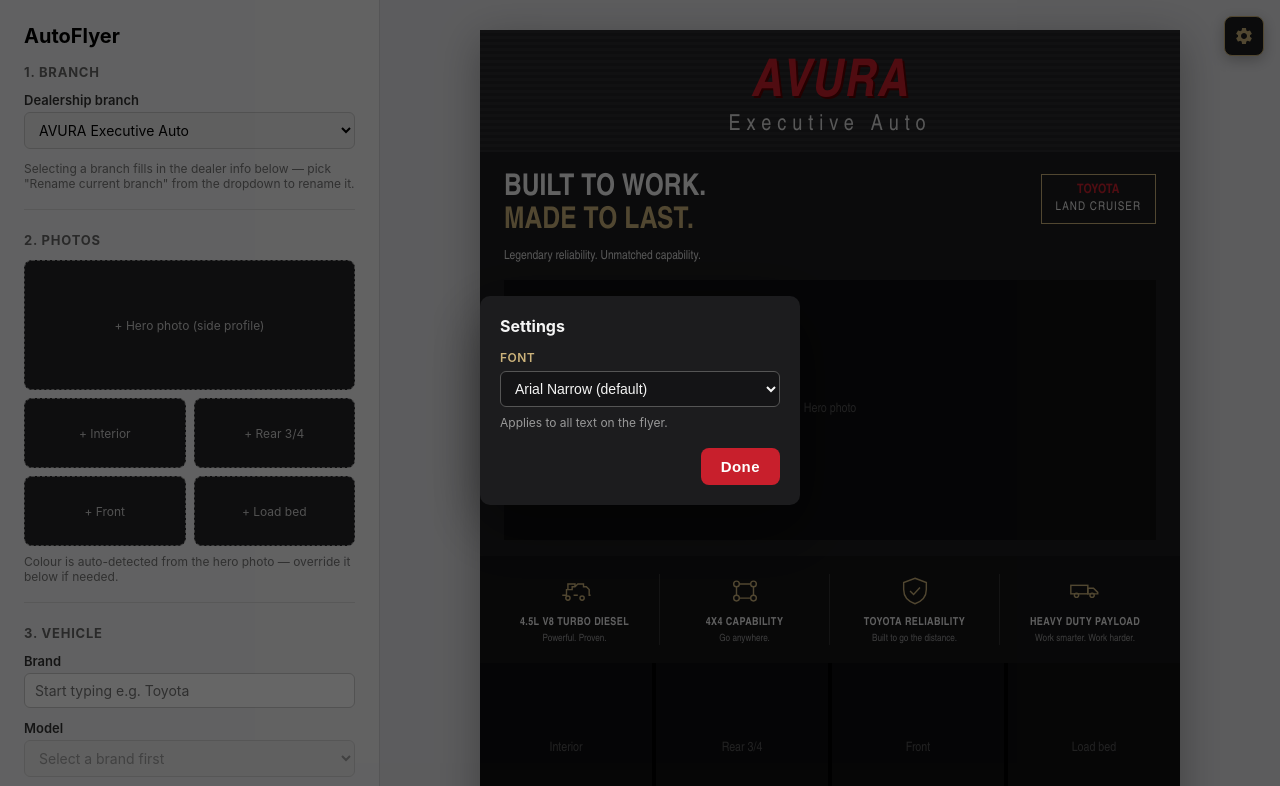
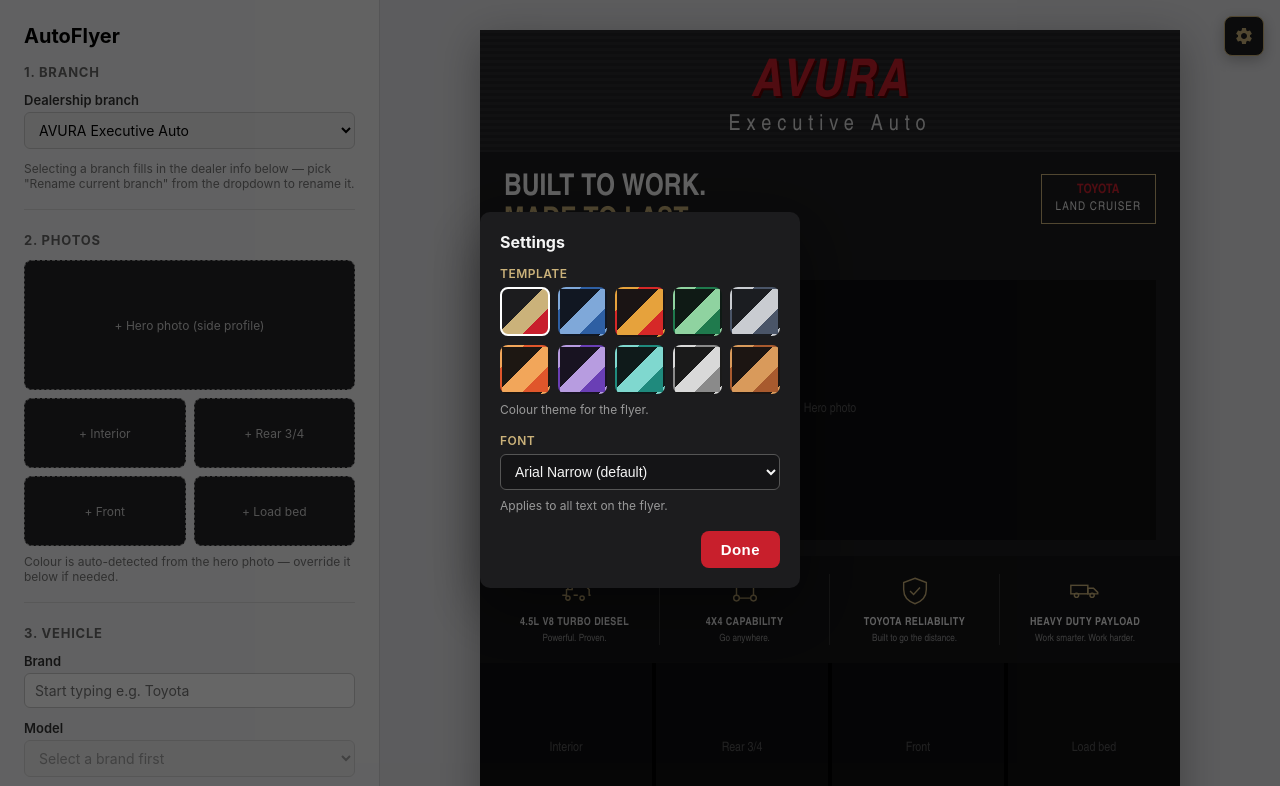
Before and after one commit to Alexcode519/auto-flyer, a plain HTML site: page index.html in a window 1280 px wide. Both pictures are taken after a click on the button "Settings". Shown: the top 786 px of the page. Drawn offline with nearby package versions, Linux system fonts and the light colour scheme.

Commit message:
Add 10 colour templates to Settings
New Template section in Settings with a 10-swatch grid (Classic Gold,
Midnight Blue, Racing Red, Emerald, Silver Steel, Sunset Orange, Royal
Purple, Ocean Teal, Charcoal Mono, Bronze Copper). Each template just
overrides the 4 CSS custom properties (--gold, --red, --bg-dark,
--bg-darker) the whole flyer is built on, applied directly to #pamphlet
so only the flyer re-skins, not the app's own UI.

Follows the same per-branch pattern as the font picker: each branch
remembers its own templateIndex in BRANCH_DATA, so switching branches
restores that branch's chosen look instead of leaking one branch's
theme into another.

```diff
--- a/app.js
+++ b/app.js
@@ -93,6 +93,7 @@ function applyBranch(index) {
   $("dealer-phone-input").value = branch.phone;
   $("dealer-web-input").value = branch.website;
   applyBranchFont(index);
+  applyBranchTemplate(index);
 }
 
 // Each branch remembers its own font choice; switching branches swaps the
@@ -102,6 +103,23 @@ function applyBranchFont(index) {
   const fontIndex = (branch && branch.fontIndex) || 0;
   $("pamphlet").style.fontFamily = FONT_LIBRARY[fontIndex].stack;
   $("font-select").value = fontIndex;
+}
+
+// Same per-branch pattern as the font: each branch remembers its own colour
+// template. Setting the 4 custom properties directly on #pamphlet (rather
+// than :root) re-skins only the flyer, not the app's own buttons/modals.
+function applyBranchTemplate(index) {
+  const branch = BRANCH_DATA[index];
+  const templateIndex = (branch && branch.templateIndex) || 0;
+  const t = TEMPLATE_LIBRARY[templateIndex];
+  const pamphlet = $("pamphlet");
+  pamphlet.style.setProperty("--gold", t.gold);
+  pamphlet.style.setProperty("--red", t.red);
+  pamphlet.style.setProperty("--bg-dark", t.bgDark);
+  pamphlet.style.setProperty("--bg-darker", t.bgDarker);
+  document.querySelectorAll(".template-swatch").forEach((el, i) => {
+    el.classList.toggle("active", i === templateIndex);
+  });
 }
 
 // The "Rename current branch" entry is folded into the dropdown itself
@@ -522,6 +540,22 @@ fontSelect.addEventListener("change", () => {
   $("pamphlet").style.fontFamily = FONT_LIBRARY[fontIndex].stack;
 });
 
+// ---------- Template picker ----------
+const templateGrid = $("template-grid");
+TEMPLATE_LIBRARY.forEach((t, i) => {
+  const swatch = document.createElement("button");
+  swatch.type = "button";
+  swatch.className = "template-swatch";
+  swatch.title = t.name;
+  swatch.setAttribute("aria-label", t.name);
+  swatch.style.background = `linear-gradient(135deg, ${t.bgDark} 0%, ${t.bgDark} 45%, ${t.gold} 45%, ${t.gold} 72%, ${t.red} 72%, ${t.red} 100%)`;
+  swatch.addEventListener("click", () => {
+    BRANCH_DATA[currentBranchIndex].templateIndex = i;
+    applyBranchTemplate(currentBranchIndex);
+  });
+  templateGrid.appendChild(swatch);
+});
+
 // ---------- Settings modal ----------
 // Houses flyer-wide options (currently just Font) behind a single top-right
 // icon, kept separate from the per-vehicle form fields so it's a natural
--- a/branchData.js
+++ b/branchData.js
@@ -1,42 +1,48 @@
 // Dealership branches. First entry is the real, confirmed branch; the rest
 // are placeholders to be filled in with real details per-branch.
-// fontIndex refers to FONT_LIBRARY (see fontData.js) -- each branch
-// remembers its own font choice, since different branches may want a
-// different flyer style.
+// fontIndex refers to FONT_LIBRARY (see fontData.js) and templateIndex to
+// TEMPLATE_LIBRARY (see templateData.js) -- each branch remembers its own
+// font and colour template, since different branches may want a different
+// flyer style.
 const BRANCH_DATA = [
   {
     name: "AVURA Executive Auto",
     address: "36 Kock Street, Rustenburg, 0299",
     phone: "014 592 0334",
     website: "www.avuramotors.co.za",
-    fontIndex: 0
+    fontIndex: 0,
+    templateIndex: 0
   },
   {
     name: "AVURA Branch 2 (edit me)",
     address: "",
     phone: "",
     website: "",
-    fontIndex: 0
+    fontIndex: 0,
+    templateIndex: 0
   },
   {
     name: "AVURA Branch 3 (edit me)",
     address: "",
     phone: "",
     website: "",
-    fontIndex: 0
+    fontIndex: 0,
+    templateIndex: 0
   },
   {
     name: "AVURA Branch 4 (edit me)",
     address: "",
     phone: "",
     website: "",
-    fontIndex: 0
+    fontIndex: 0,
+    templateIndex: 0
   },
   {
     name: "AVURA Branch 5 (edit me)",
     address: "",
     phone: "",
     website: "",
-    fontIndex: 0
+    fontIndex: 0,
+    templateIndex: 0
   }
 ];
--- a/index.html
+++ b/index.html
@@ -337,6 +337,12 @@
     <h3>Settings</h3>
 
     <div class="settings-group">
+      <span class="subheading">Template</span>
+      <div id="template-grid" class="template-grid"></div>
+      <p class="hint">Colour theme for the flyer.</p>
+    </div>
+
+    <div class="settings-group">
       <span class="subheading">Font</span>
       <select id="font-select"></select>
       <p class="hint">Applies to all text on the flyer.</p>
@@ -380,6 +386,7 @@
 <script src="branchData.js"></script>
 <script src="iconData.js"></script>
 <script src="fontData.js"></script>
+<script src="templateData.js"></script>
 <script src="app.js"></script>
 </body>
 </html>
--- a/style.css
+++ b/style.css
@@ -540,7 +540,8 @@ body {
 .settings-btn svg { width: 100%; height: 100%; }
 
 .settings-modal-content { width: 320px; }
-.settings-group { margin-bottom: 4px; }
+.settings-group { margin-bottom: 16px; }
+.settings-group:last-of-type { margin-bottom: 4px; }
 .settings-group .subheading { margin-top: 0; color: var(--gold); }
 .settings-group select {
   width: 100%;
@@ -553,6 +554,22 @@ body {
 }
 .settings-group .hint { color: #999; }
 
+.template-grid {
+  display: grid;
+  grid-template-columns: repeat(5, 1fr);
+  gap: 8px;
+}
+.template-swatch {
+  width: 100%;
+  aspect-ratio: 1 / 1;
+  border-radius: 8px;
+  border: 2px solid transparent;
+  cursor: pointer;
+  overflow: hidden;
+  padding: 0;
+}
+.template-swatch.active { border-color: #fff; }
+
 @media (max-width: 900px) {
   .app { grid-template-columns: 1fr; }
   .form-panel { border-right: none; border-bottom: 1px solid #d5d5d8; }
--- /dev/null
+++ b/templateData.js
@@ -0,0 +1,15 @@
+// Colour templates for the flyer. Each swaps the 4 CSS custom properties
+// (--gold, --red, --bg-dark, --bg-darker) that the whole pamphlet is built
+// on, so a template change re-skins every element without touching layout.
+const TEMPLATE_LIBRARY = [
+  { name: "Classic Gold", gold: "#cbb27a", red: "#c81f2c", bgDark: "#1c1c1e", bgDarker: "#141416" },
+  { name: "Midnight Blue", gold: "#7fa8d9", red: "#2e5fa3", bgDark: "#111722", bgDarker: "#0a0e16" },
+  { name: "Racing Red", gold: "#e6a23c", red: "#d62828", bgDark: "#1a1414", bgDarker: "#120d0d" },
+  { name: "Emerald", gold: "#8fd3a0", red: "#1f7a4d", bgDark: "#0f1a15", bgDarker: "#0a120e" },
+  { name: "Silver Steel", gold: "#c9ccd1", red: "#4a5568", bgDark: "#1b1d21", bgDarker: "#131417" },
+  { name: "Sunset Orange", gold: "#f2a65a", red: "#e0562b", bgDark: "#1d1712", bgDarker: "#14100c" },
+  { name: "Royal Purple", gold: "#b79ce0", red: "#6a3fb5", bgDark: "#181321", bgDarker: "#110d18" },
+  { name: "Ocean Teal", gold: "#7fd8cf", red: "#1f8a7d", bgDark: "#0f1a1a", bgDarker: "#0a1212" },
+  { name: "Charcoal Mono", gold: "#d9d9d9", red: "#8a8a8a", bgDark: "#1a1a1a", bgDarker: "#101010" },
+  { name: "Bronze Copper", gold: "#d99a5b", red: "#a85a2e", bgDark: "#1c1512", bgDarker: "#130d0b" }
+];
```
